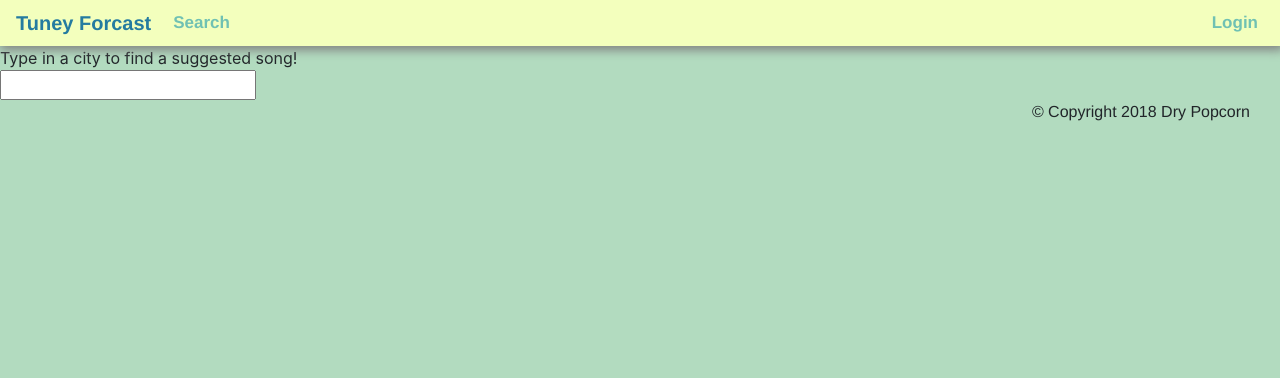
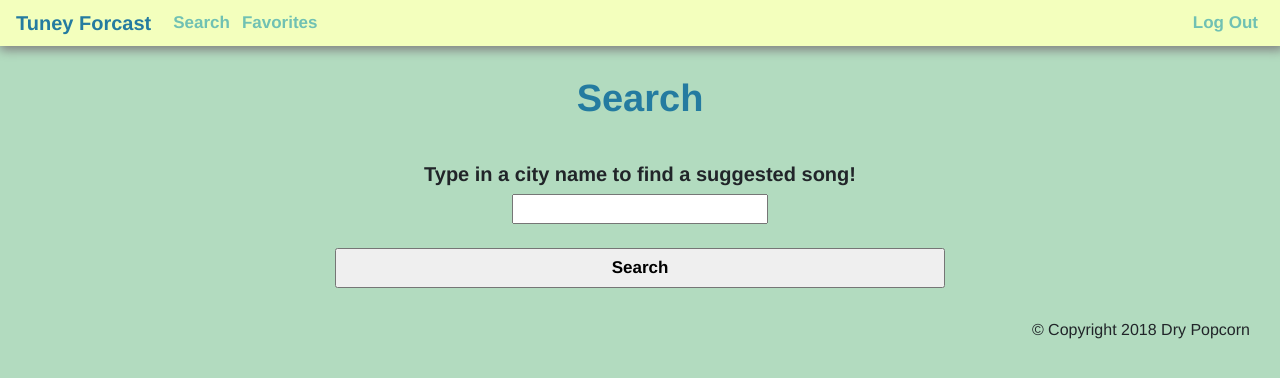
Before and after one commit to jerry1ye10/Dry-Popcorn, a Flask app: page /search in a window 1280 px wide. Shown: the top 378 px of the page. Run offline with Flask 2, Linux system fonts and the light colour scheme; a user stored in the database is signed in; parts of the project's set-up code (start-up, migrations or seed data) failed here and were passed over; some libraries are stand-ins or nearby versions.

Commit message:
did more design stuff

```diff
--- a/app.py
+++ b/app.py
@@ -56,17 +56,19 @@ def home():
 
 @app.route("/login")
 def login():
+    if (is_logged_in()):
+        return redirect(url_for("home"))
     return render_template("login.html");
 
 @app.route("/register")
 def register():
-    return render_template("register.html")
+    return render_template("register.html", isLoggedIn = is_logged_in())
 
 @app.route("/auth", methods=["POST"])
 def authenticate():
     submit_type = frequest.form.get("submit")
     username_list = db.get_username_list()
-    if (submit_type == "register"):
+    if (submit_type == "Register"):
         username_input = frequest.form.get("username")
         password_input = frequest.form.get("password")
         c_password_input = frequest.form.get("confirm_password")
@@ -80,7 +82,7 @@ def authenticate():
             flash("Successfully created account.","success")
             return redirect(url_for("login"))
         return redirect(url_for("register"))
-    elif (submit_type == "login"):
+    elif (submit_type == "Login"):
         username_input = frequest.form.get("username")
         password_input = frequest.form.get("password")
         if (username_input in username_list):
@@ -89,6 +91,8 @@ def authenticate():
                 return redirect(url_for("home"))
         flash("Username or password is incorrect. Please try again.","error")
         return redirect(url_for("login"))
+    #delete this afterwards, temp
+    return redirect(url_for("search"))
 
 @app.route("/logout")
 def logout():
@@ -97,11 +101,13 @@ def logout():
 
 @app.route("/favorites")
 def favorites():
-    return render_template("favorites.html")
+    if (not is_logged_in()):
+        return redirect(url_for("login"))
+    return render_template("favorites.html", isLoggedIn = is_logged_in())
 
 @app.route("/search", methods=["GET"])
 def search():
-    return render_template("search.html")
+    return render_template("search.html", isLoggedIn = is_logged_in())
 
 if __name__ == "__main__":
     app.debug = True
--- a/devlog.txt
+++ b/devlog.txt
@@ -140,3 +140,8 @@ jasonL -- 2018-12-03 00:21
 - Added correct things into requirement.txt
 
 ==============================================================
+jasonL -- 2018-12-03 01:06
+--------------------------------------------------------------
+- Worked on design for login, favorites, search, and register.
+
+==============================================================
--- a/templates/login.html
+++ b/templates/login.html
@@ -16,7 +16,7 @@
     <input type="text" name="password">
     <br><br>
     <p class="register">Don't have an account? <a href="/register">Register here!</a><p>
-    <input type="submit" id="submit" name="submit" value="login" placeholder="Login">
+    <input type="submit" id="submit" name="submit" value="Login">
   </form>
 </div>
 
--- a/templates/register.html
+++ b/templates/register.html
@@ -19,7 +19,7 @@
     <input type="text" name="confirm_password">
     <br><br>
     <p class="register">Already have an account? <a href="/login">Login here!</a><p>
-    <input type="submit" id="submit" name="submit" value="register" placeholder="Register">
+    <input type="submit" id="submit" name="submit" value="Register">
   </form>
 </div>
 {% endblock %}
--- a/templates/search.html
+++ b/templates/search.html
@@ -1,7 +1,22 @@
 {% extends "base.html" %}
 
 {% block content %}
-Type in a city to find a suggested song!
-<br>
-<input type="text" name="search">
+<div class="main">
+  <h1>Search</h1>
+  <br>
+  {% set msgs = get_flashed_messages(with_categories=true) %}
+  {% for category, each in msgs %}
+    <p class="{{category}}">{{each}}<p>
+  {% endfor %}
+  <form action="/auth" method="POST">
+    <p class="login-info">Type in a city name to find a suggested song!</p>
+    <input type="text" name="search">
+    <br><br>
+    <input type="submit" id="submit" name="submit" value="Search">
+  </form>
+  <!--
+    Use bootstrap to display different formats of songs. Needs a variable to know
+    that it has to display the songs
+    -->
+</div>
 {% endblock %}
```
Also changed, not shown: templates/favorites.html (+8 -1 lines), data/database.db.
